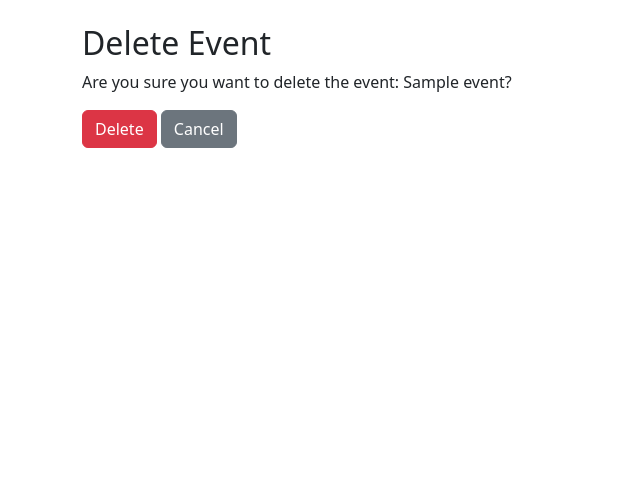
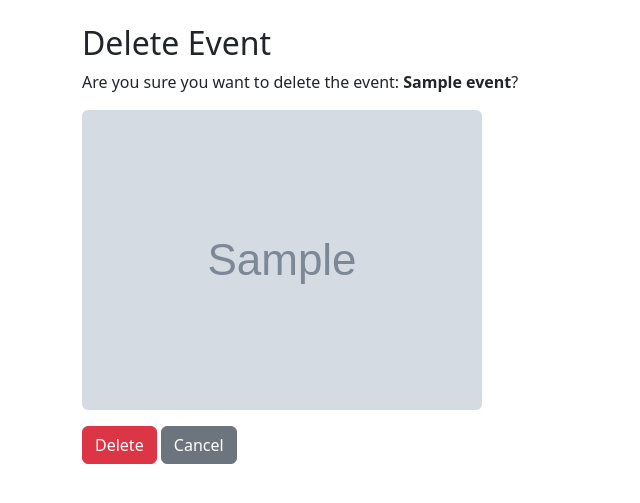
Before and after one commit to VishalNeosoft24/EventPlanner, a Django app: page /event/1/delete/ in a window 1280 px wide. Shown: the part 56-559 px from the top of the page, without its empty margins (0-640 px from the left). Run offline with Django 4.2, Linux system fonts and the light colour scheme; a user stored in the database is signed in; tables that the repository leaves empty hold one stand-in row (values such as "Sample post"); grey boxes marked "Sample" are stand-in pictures.

Commit message:
show image in confirm template

```diff
--- a/events/templates/events/confirm_delete.html
+++ b/events/templates/events/confirm_delete.html
@@ -2,7 +2,15 @@
 
 {% block content %}
   <h2>Delete Event</h2>
-  <p>Are you sure you want to delete the event: {{ event.title }}?</p>
+
+  <p>Are you sure you want to delete the event: <strong>{{ event.title }}</strong>?</p>
+
+  {% if event.image %}
+    <div class="mb-3">
+      <img src="{{ event.image }}" alt="{{ event.title }}" class="img-fluid rounded" style="max-height: 300px; object-fit: cover;">
+    </div>
+  {% endif %}
+
   <form method="POST">
     {% csrf_token %}
     <button type="submit" class="btn btn-danger">Delete</button>
```
